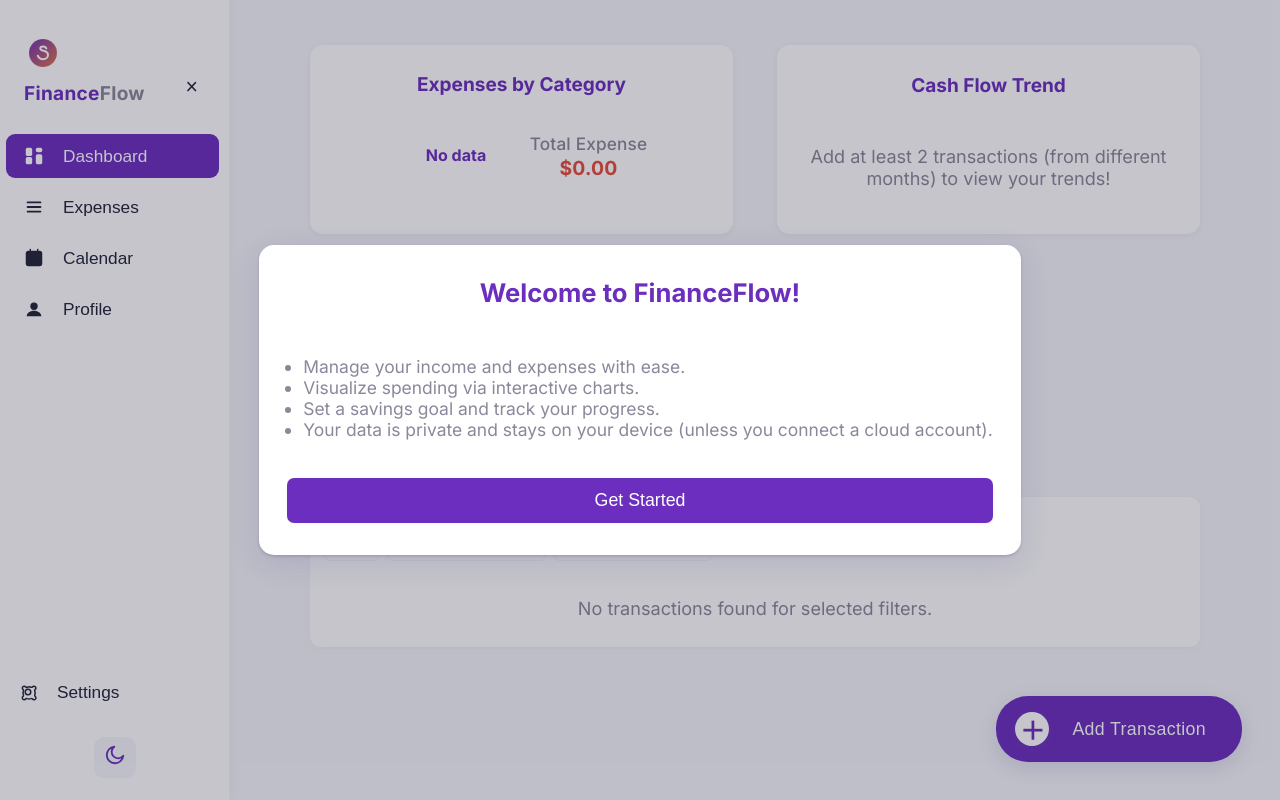
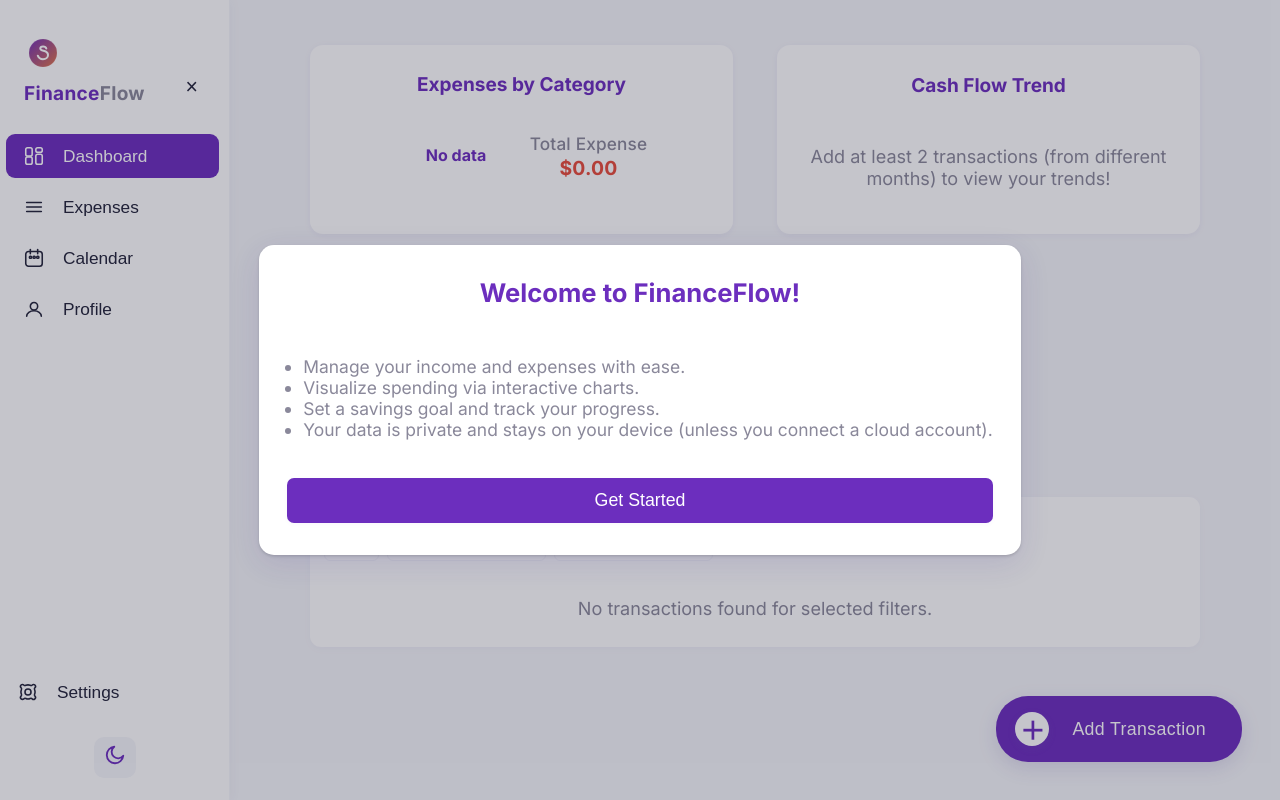
Before and after one commit to Workflow-Manager-admin/financeflow-23329-817ab18b, a React (Create React App) app in the folder financeflow/: page / in a window 1280 px wide. Built offline with nearby package versions, Linux system fonts and the light colour scheme; the HTML template or start-up script is replaced by a standard one.

Commit message:
Auto-commit: Changes as of 2025-05-29T12:42:01.115890+00:00

```diff
--- a/financeflow/src/components/Sidebar.js
+++ b/financeflow/src/components/Sidebar.js
@@ -2,39 +2,50 @@ import React, { useContext, useState } from 'react';
 import './Sidebar.css';
 import { ThemeContext } from './ThemeProvider';
 
-// Icon SVGs for navigation
+/**
+ * Minimal, modern, and visually consistent SVG icon set for Sidebar navigation.
+ * Each icon is outlined, has rounded corners or endpoints, and defaults to "none" fill
+ * except where visually intended. The settings (gear) icon is a clean, accessible SVG.
+ */
 const icons = {
   dashboard: (
-    <svg viewBox="0 0 24 24" width="22" height="22" fill="currentColor">
-      <rect x="3" y="3" width="7" height="9" rx="2" /><rect x="14" y="3" width="7" height="5" rx="2" />
-      <rect x="14" y="10" width="7" height="11" rx="2" /><rect x="3" y="13" width="7" height="8" rx="2" />
+    <svg viewBox="0 0 24 24" width="22" height="22" fill="none" stroke="currentColor" strokeWidth="1.7" strokeLinecap="round" strokeLinejoin="round" aria-hidden="true">
+      <rect x="3" y="3" width="7" height="9" rx="2" />
+      <rect x="14" y="3" width="7" height="5" rx="2" />
+      <rect x="14" y="10" width="7" height="11" rx="2" />
+      <rect x="3" y="13" width="7" height="8" rx="2" />
     </svg>
   ),
   list: (
-    <svg viewBox="0 0 24 24" width="22" height="22" fill="currentColor">
-      <rect x="4" y="6" width="16" height="2" rx="1" /><rect x="4" y="11" width="16" height="2" rx="1" />
-      <rect x="4" y="16" width="16" height="2" rx="1" />
+    <svg viewBox="0 0 24 24" width="22" height="22" fill="none" stroke="currentColor" strokeWidth="1.7" strokeLinecap="round" strokeLinejoin="round" aria-hidden="true">
+      <line x1="4" y1="7" x2="20" y2="7" />
+      <line x1="4" y1="12" x2="20" y2="12" />
+      <line x1="4" y1="17" x2="20" y2="17" />
     </svg>
   ),
   calendar: (
-    <svg viewBox="0 0 24 24" width="22" height="22" fill="currentColor">
-      <rect x="3" y="4" width="18" height="17" rx="3" /><line x1="8" y1="2" x2="8" y2="6" stroke="currentColor" strokeWidth="1.5"/>
-      <line x1="16" y1="2" x2="16" y2="6" stroke="currentColor" strokeWidth="1.5"/><rect x="7" y="10" width="2" height="2" rx="1"/>
-      <rect x="11" y="10" width="2" height="2" rx="1"/><rect x="15" y="10" width="2" height="2" rx="1"/>
+    <svg viewBox="0 0 24 24" width="22" height="22" fill="none" stroke="currentColor" strokeWidth="1.7" strokeLinecap="round" strokeLinejoin="round" aria-hidden="true">
+      <rect x="3" y="5" width="18" height="16" rx="3" />
+      <line x1="8" y1="2.7" x2="8" y2="7.4" />
+      <line x1="16" y1="2.7" x2="16" y2="7.4" />
+      <rect x="7" y="10" width="2.3" height="2.3" rx="0.8"/>
+      <rect x="11" y="10" width="2.3" height="2.3" rx="0.8"/>
+      <rect x="15" y="10" width="2.3" height="2.3" rx="0.8"/>
     </svg>
   ),
   user: (
-    <svg viewBox="0 0 24 24" width="22" height="22" fill="currentColor">
-      <circle cx="12" cy="9" r="4"/><path d="M4 20c0-3.3 3.6-6 8-6s8 2.7 8 6"/>
+    <svg viewBox="0 0 24 24" width="22" height="22" fill="none" stroke="currentColor" strokeWidth="1.7" strokeLinecap="round" strokeLinejoin="round" aria-hidden="true">
+      <circle cx="12" cy="9" r="4" />
+      <path d="M4 20c0-3.3 3.6-6 8-6s8 2.7 8 6" />
     </svg>
   ),
   settings: (
-    // Modern, outlined gear/cog icon
-    <svg viewBox="0 0 24 24" width="22" height="22" fill="none" stroke="currentColor" strokeWidth="1.65" strokeLinecap="round" strokeLinejoin="round">
-      <circle cx="12" cy="12" r="3"/>
-      <path d="M19.4 15a1.7 1.7 0 0 0 .3 1.7l.1.1a2 2 0 1 1-2.8 2.8l-.1-.1a1.7 1.7 0 0 0-1.7-.3c-.6.2-1.3.4-2 .4s-1.4-.2-2-.4a1.7 1.7 0 0 0-1.7.3l-.1.1a2 2 0 1 1-2.8-2.8l.1-.1a1.7 1.7 0 0 0 .3-1.7c-.2-.6-.4-1.3-.4-2s.2-1.4.4-2a1.7 1.7 0 0 0-.3-1.7l-.1-.1a2 2 0 1 1 2.8-2.8l.1.1c.5.5 1.2.5 1.7.3.6-.2 1.3-.4 2-.4s1.4.2 2 .4c.6.2 1.2.2 1.7-.3l.1-.1a2 2 0 1 1 2.8 2.8l-.1.1c-.5.5-.5 1.2-.3 1.7.2.6.4 1.3.4 2s-.1 1.4-.3 2z"/>
+    // Modern, minimal outlined gear/cog SVG (visually balanced at 22x22)
+    <svg viewBox="0 0 24 24" width="22" height="22" fill="none" stroke="currentColor" strokeWidth="1.7" strokeLinecap="round" strokeLinejoin="round" aria-hidden="true">
+      <circle cx="12" cy="12" r="3.3" />
+      <path d="M19.2 14.3a2 2 0 0 0 .3 2.1l.05.05a2.1 2.1 0 1 1-3 3l-.05-.05a2 2 0 0 0-2.1-.3c-.7.3-1.5.5-2.4.5s-1.7-.2-2.4-.5a2 2 0 0 0-2.1.3l-.05.05a2.1 2.1 0 1 1-3-3l.05-.05a2 2 0 0 0 .3-2.1c-.3-.7-.5-1.5-.5-2.4s.2-1.7.5-2.4a2 2 0 0 0-.3-2.1l-.05-.05a2.1 2.1 0 0 1 3-3l.05.05a2 2 0 0 0 2.1.3c.7-.3 1.5-.5 2.4-.5s1.7.2 2.4.5a2 2 0 0 0 2.1-.3l.05-.05a2.1 2.1 0 1 1 3 3l-.05.05a2 2 0 0 0-.3 2.1c.3.7.5 1.5.5 2.4s-.2 1.7-.5 2.4z"/>
     </svg>
-  )
+  ),
 };
 
 const navItems = [
```
Also changed, not shown: 2 other files (tests, documents, lock files or other folders).
